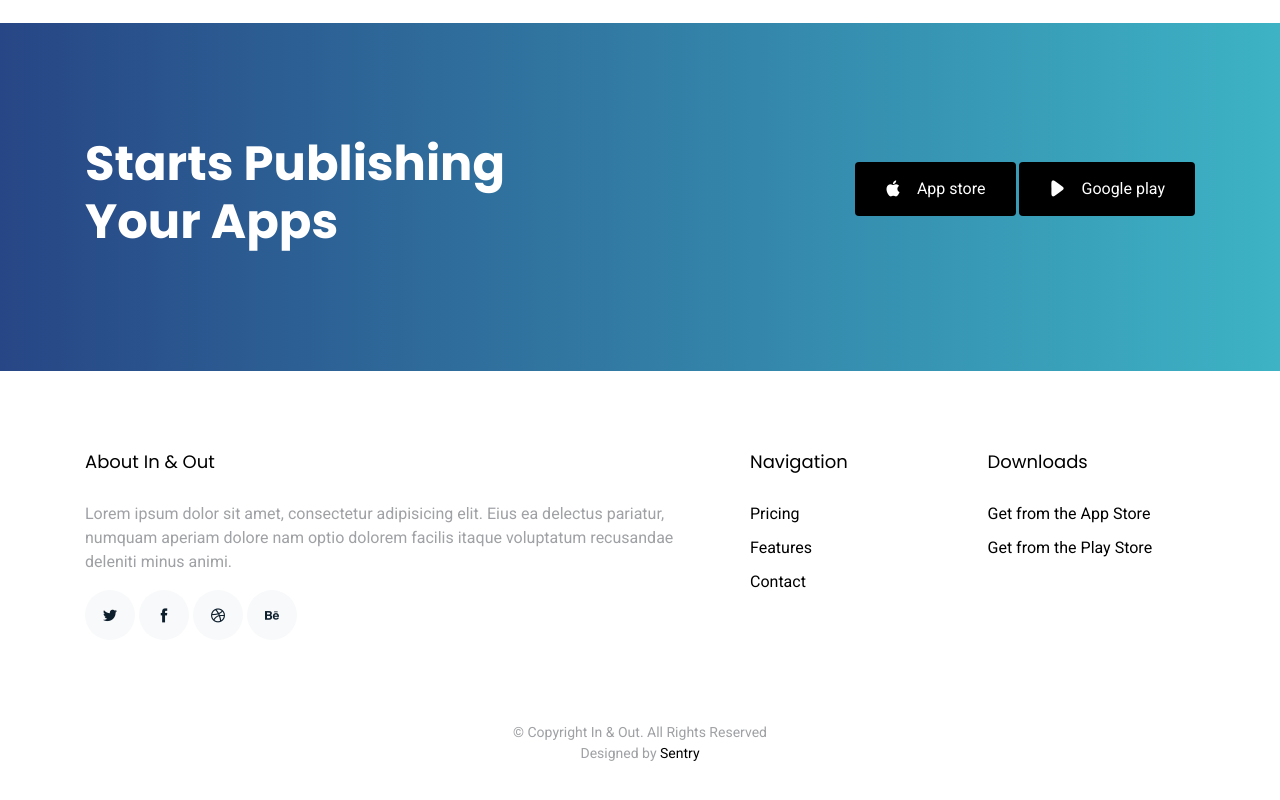
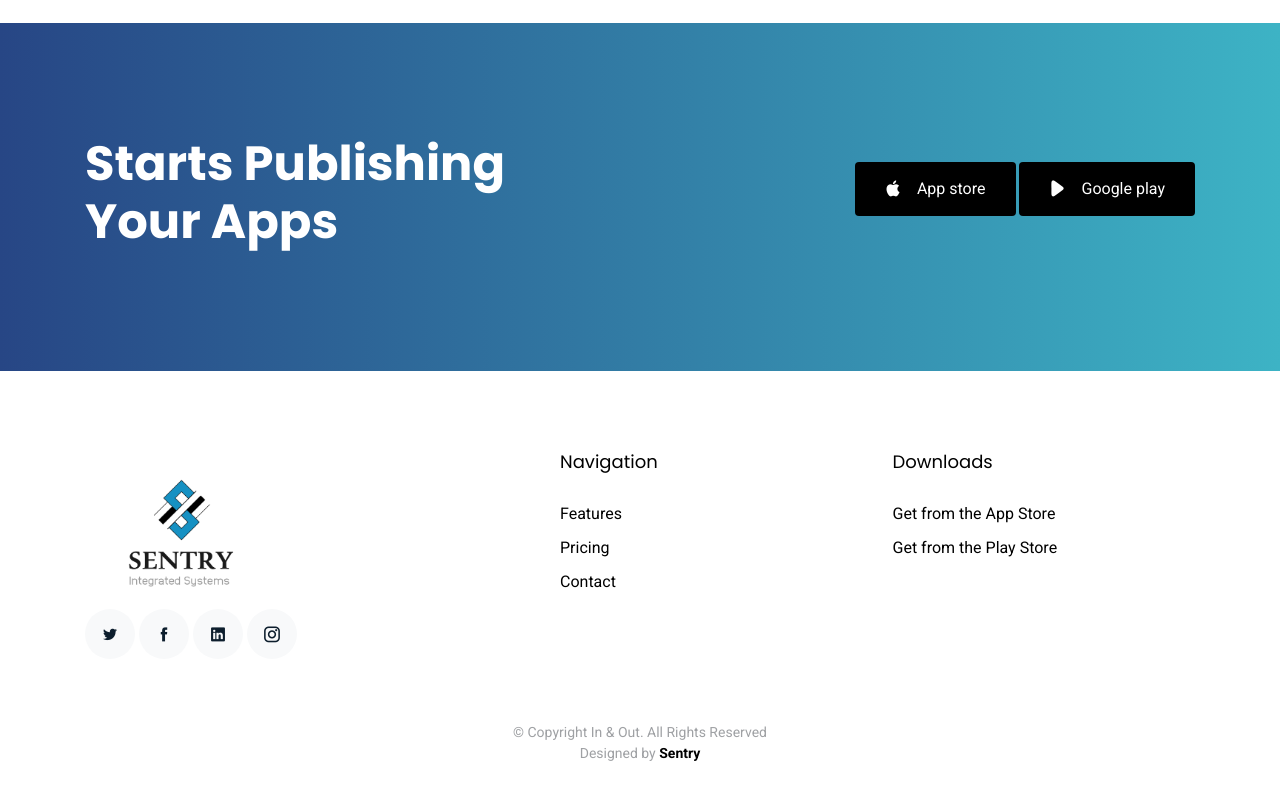
Before and after one commit to MAhmoud2527/in-out, a plain HTML site: page contact.html in a window 1280 px wide. Shown: the part 1413-2213 px from the top of the page. Drawn offline with Linux system fonts and the light colour scheme.

Commit message:
update data

```diff
--- a/contact.html
+++ b/contact.html
@@ -246,26 +246,26 @@
       <footer class="footer" role="contentinfo">
         <div class="container">
           <div class="row">
-            <div class="col-md-7 mb-4 mb-md-0">
-              <h3>About In & Out</h3>
-              <p>Lorem ipsum dolor sit amet, consectetur adipisicing elit. Eius
-                ea delectus pariatur, numquam aperiam dolore nam optio dolorem
-                facilis itaque voluptatum recusandae deleniti minus animi.</p>
+            <div class="col-md-5 mb-4 mb-md-0">
+              <a href="">
+                <img src="img/favicon.png" alt="" width="200px">
+              </a>
+              <!-- <p>Lorem ipsum dolor sit amet, consectetur adipisicing elit. Eius ea delectus pariatur, numquam aperiam dolore nam optio dolorem facilis itaque voluptatum recusandae deleniti minus animi.</p> -->
               <p class="social">
                 <a href="#"><span class="icofont-twitter"></span></a>
                 <a href="#"><span class="icofont-facebook"></span></a>
-                <a href="#"><span class="icofont-dribbble"></span></a>
-                <a href="#"><span class="icofont-behance"></span></a>
+                <a href="#"><span class="icofont-linkedin"></span></a>
+                <a href="#"><span class="icofont-instagram"></span></a>
               </p>
             </div>
-            <div class="col-md-5 ml-auto">
+            <div class="col-md-7">
               <div class="row site-section pt-0">
                 <div class="col-md-6 mb-4 mb-md-0">
                   <h3>Navigation</h3>
                   <ul class="list-unstyled">
-                    <li><a href="#">Pricing</a></li>
-                    <li><a href="#">Features</a></li>
-                    <li><a href="#">Contact</a></li>
+                    <li><a href="features.html">Features</a></li>
+                    <li><a href="pricing.html">Pricing</a></li>
+                    <li><a href="contact.html">Contact</a></li>
                   </ul>
                 </div>
 
--- a/css/style.css
+++ b/css/style.css
@@ -1183,6 +1183,9 @@ figure figcaption {
 .footer .credits {
   font-size: 14px;
 }
+.credits a{
+  font-weight: bold;
+}
 
 .social a {
   display: inline-block;
```
Also changed, not shown: features.html (+13 -10 lines), pricing.html (+13 -10 lines).
